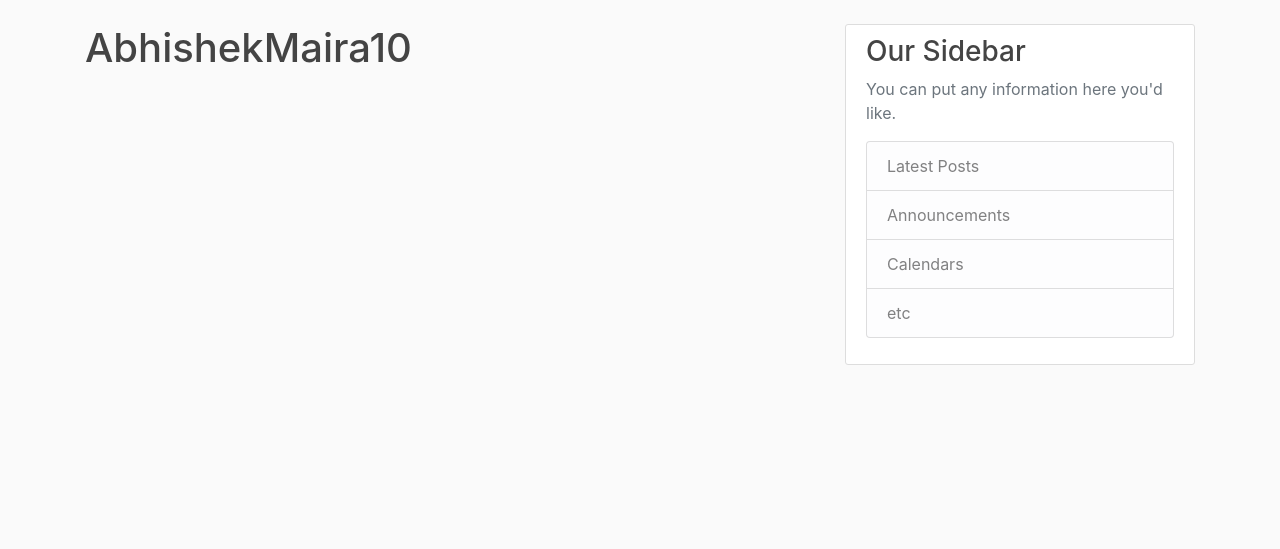
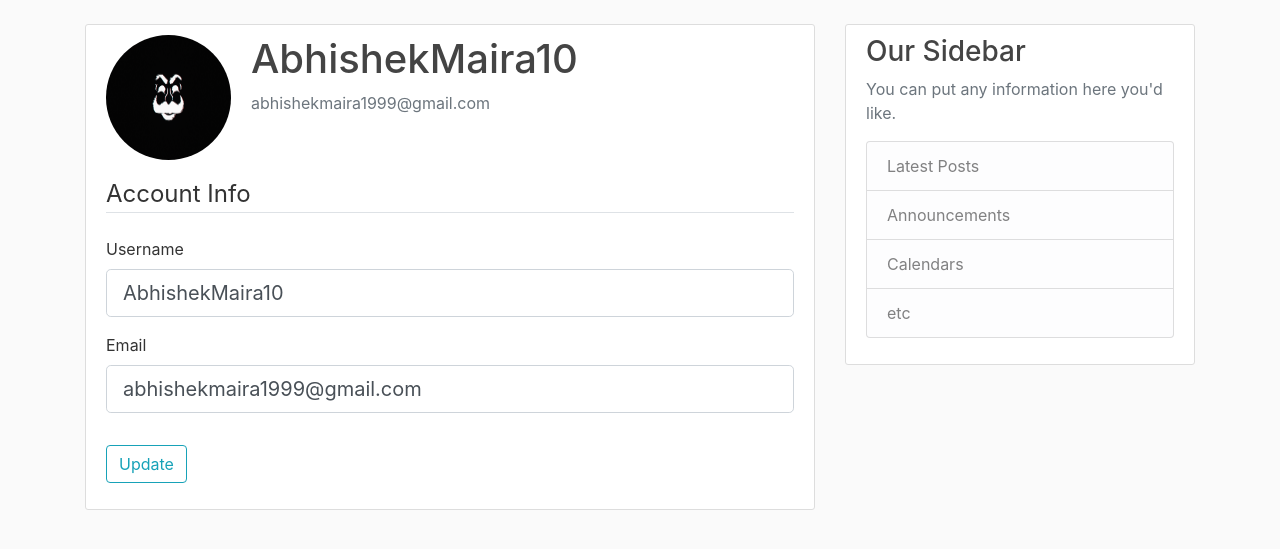
Before and after one commit to AbhishekMaira10/Flask-Blog, a Flask app: page /account in a window 1280 px wide. Shown: the part 56-605 px from the top of the page. Run offline with Flask 2, Linux system fonts and the light colour scheme; a user stored in the database is signed in; some libraries are stand-ins or nearby versions.

Commit message:
added profile pic and updateaccount code

```diff
--- a/flaskblog/forms.py
+++ b/flaskblog/forms.py
@@ -1,4 +1,5 @@
 from flask_wtf import FlaskForm
+from flask_login import current_user
 from wtforms import StringField, PasswordField, SubmitField, BooleanField
 from wtforms.validators import DataRequired, Length, Email, EqualTo, ValidationError
 from flaskblog.models import User
@@ -47,3 +48,33 @@ class LoginForm(FlaskForm):
     remember = BooleanField('Remember Me')
 
     submit = SubmitField('Login')
+
+
+class UpdateAccountForm(FlaskForm):
+    """the class for the registration of the user
+
+    Arguments:
+        FlaskForm {[class ]} -- [allows you to create forms]
+    """
+    username = StringField('Username',
+                           validators=[DataRequired(), Length(min=2, max=20)])
+    email = StringField('Email',
+                        validators=[DataRequired(), Email()])
+
+    submit = SubmitField('Update')
+
+    def validate_username(self, username):
+        if username.data != current_user.username:
+            user = User.query.filter_by(username=username.data).first()
+
+            if user:
+                raise ValidationError(
+                    'That username is taken. please choose a different one.')
+
+    def validate_email(self, email):
+        if email.data != current_user.email:
+            user = User.query.filter_by(email=email.data).first()
+
+            if user:
+                raise ValidationError(
+                    'That email is taken. please choose a different one.')
--- a/flaskblog/routes.py
+++ b/flaskblog/routes.py
@@ -1,7 +1,7 @@
 from flask import render_template, url_for, flash, redirect, request
 from flaskblog import app, db, bcrypt
 from flaskblog.models import User, Post
-from flaskblog.forms import RegistrationForm, LoginForm
+from flaskblog.forms import RegistrationForm, LoginForm, UpdateAccountForm
 from flask_login import login_user, current_user, logout_user, login_required
 
 
@@ -70,7 +70,22 @@ def logout():
     logout_user()
     return redirect(url_for('home'))
 
-@app.route("/account")
+
+@app.route("/account", methods=['GET', 'POST'])
 @login_required
 def account():
-    return render_template('account.html', title='Account')
+    form = UpdateAccountForm()
+    if form.validate_on_submit():
+        current_user.username = form.username.data
+        current_user.eamil = form.email.data
+        db.session.commit()
+        flash('Your account has been updated!','success')
+        return redirect(url_for('account'))
+
+    elif request.method == 'GET':
+        form.username.data = current_user.username
+        form.email.data = current_user.email
+    image_file = url_for(
+        'static', filename='profile_pics/' + current_user.image_file)
+    return render_template('account.html', title='Account',
+                           image_file=image_file, form=form)
--- a/flaskblog/templates/account.html
+++ b/flaskblog/templates/account.html
@@ -1,4 +1,46 @@
-{% extends "layout.html" %}
-{% block content %}
-    <h1>{{ current_user.username }}</h1>
+{% extends "layout.html" %} {% block content %}
+
+<div class="content-section">
+  <div class="media">
+    <img class="rounded-circle account-img" src="{{ image_file }}" />
+    <div class="media-body">
+      <h2 class="account-heading">{{ current_user.username }}</h2>
+      <p class="text-secondary">{{ current_user.email }}</p>
+    </div>
+  </div>
+  <form method="POST" action="">
+    {{ form.hidden_tag() }}
+    <fieldset class="form-group">
+      <legend class="border-bottom mb-4">Account Info</legend>
+      <div class="form-group">
+        {{ form.username.label(class="form-control-label") }} {% if
+        form.username.errors %} {{ form.username(class="form-control
+        form-control-lg is-invalid") }}
+        <div class="invalid-feedback">
+          {% for error in form.username.errors %}
+          <span>{{ error }}</span>
+          {% endfor %}
+        </div>
+        {% else %} {{ form.username(class="form-control form-control-lg") }} {%
+        endif %}
+      </div>
+      <div class="form-group">
+        {{ form.email.label(class="form-control-label") }} {% if
+        form.email.errors %} {{ form.email(class="form-control form-control-lg
+        is-invalid") }}
+        <div class="invalid-feedback">
+          {% for error in form.email.errors %}
+          <span>{{ error }}</span>
+          {% endfor %}
+        </div>
+        {% else %} {{ form.email(class="form-control form-control-lg") }} {%
+        endif %}
+      </div>
+    </fieldset>
+    <div class="form-group">
+      {{ form.submit(class="btn btn-outline-info") }}
+    </div>
+  </form>
+</div>
+
 {% endblock content %}
```
Also changed, not shown: flaskblog/site.db, flaskblog/static/profile_pics/default.jpg (added).
